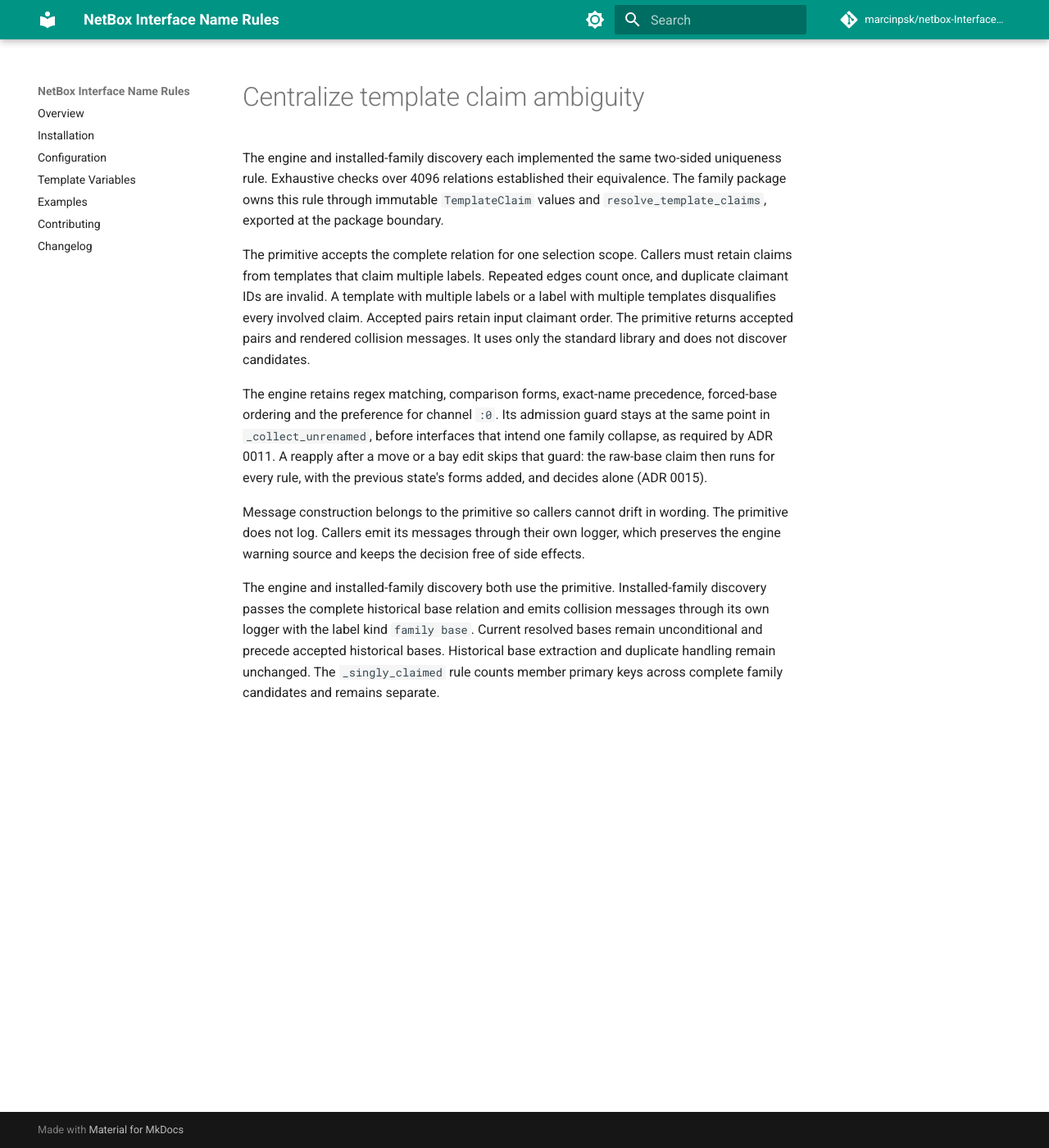
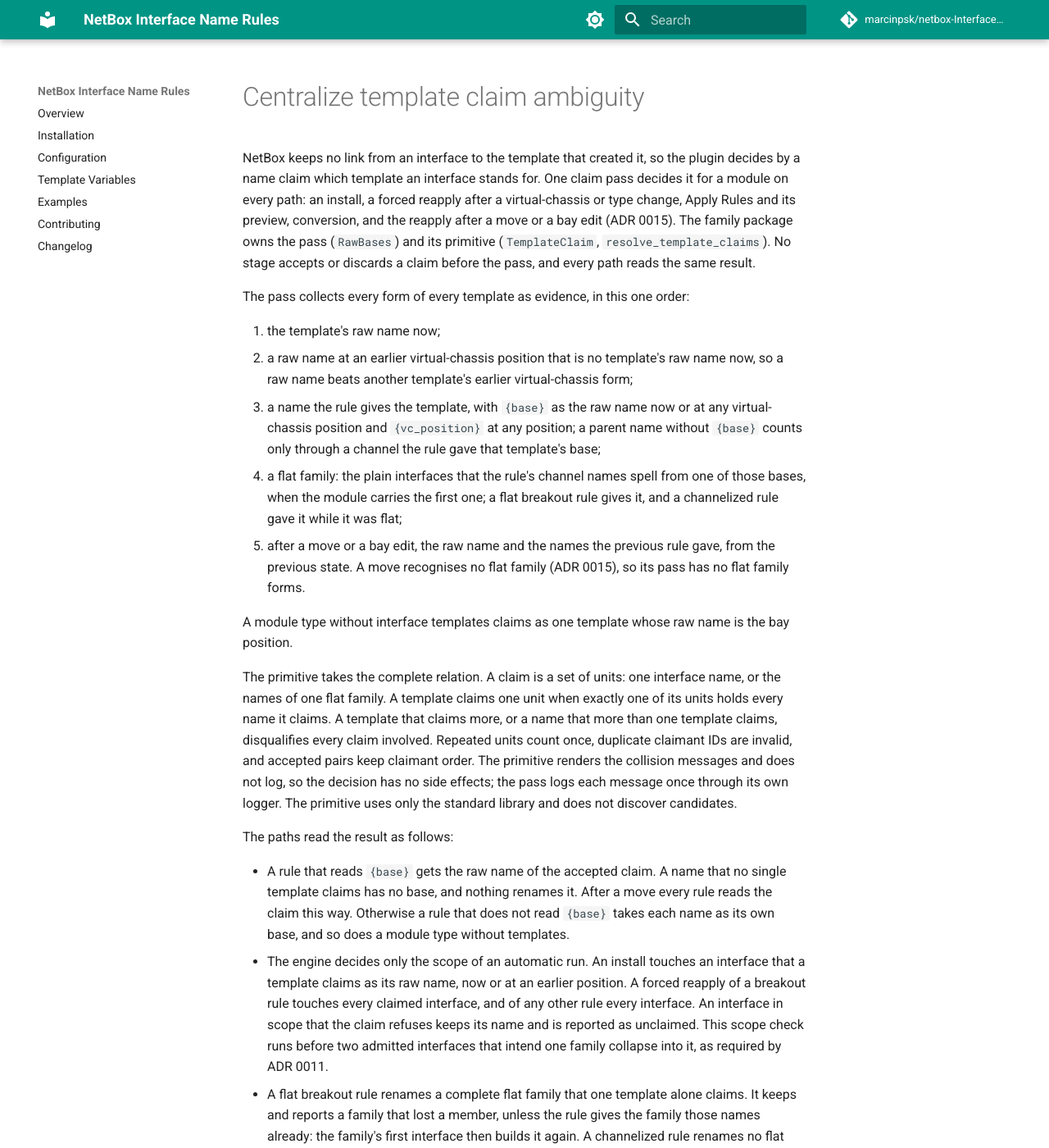
Before and after one commit to marcinpsk/netbox-InterfaceNameRules-plugin, an MkDocs documentation site: the page built from docs/adr/0013-centralize-template-claim-ambiguity.md, in a window 1280 px wide and 1400 px high. Shown: the whole window at 82% size. Built offline with MkDocs 1.6.1 and Material for MkDocs 9.7.7, drawn with Linux system fonts in a browser that asks for light colours; comment, search, counter and statistics services are not loaded; some of the changed text lies outside the part shown.

Commit message:
docs(adr): state one claim resolution order for every path
ADR 0013 now lists the forms of the one claim pass in their order, and
how each path reads the result. It records why the separate
{vc_position} stages and the filter on historical bases were removed.
ADR 0011 states that the engine guard reads that claim and decides only
the scope of a run.

The template variable guide states that every path uses the same claim,
with the renumber example from the issue. The configuration guide lists
the journal reasons that the claim now gives, and a documentation test
pins the new statements.

Refs: #129

```diff
--- a/docs/adr/0013-centralize-template-claim-ambiguity.md
+++ b/docs/adr/0013-centralize-template-claim-ambiguity.md
@@ -4,34 +4,58 @@ status: accepted
 
 # Centralize template claim ambiguity
 
-The engine and installed-family discovery each implemented the same two-sided uniqueness rule.
-Exhaustive checks over 4096 relations established their equivalence.
-The family package owns this rule through immutable `TemplateClaim` values and
-`resolve_template_claims`, exported at the package boundary.
+NetBox keeps no link from an interface to the template that created it, so the plugin decides by a
+name claim which template an interface stands for. One claim pass decides it for a module on every
+path: an install, a forced reapply after a virtual-chassis or type change, Apply Rules and its
+preview, conversion, and the reapply after a move or a bay edit (ADR 0015). The family package owns
+the pass (`RawBases`) and its primitive (`TemplateClaim`, `resolve_template_claims`). No stage
+accepts or discards a claim before the pass, and every path reads the same result.
 
-The primitive accepts the complete relation for one selection scope.
-Callers must retain claims from templates that claim multiple labels.
-Repeated edges count once, and duplicate claimant IDs are invalid.
-A template with multiple labels or a label with multiple templates disqualifies
-every involved claim. Accepted pairs retain input claimant order.
-The primitive returns accepted pairs and rendered collision messages.
-It uses only the standard library and does not discover candidates.
+The pass collects every form of every template as evidence, in this one order:
 
-The engine retains regex matching, comparison forms, exact-name precedence,
-forced-base ordering and the preference for channel `:0`.
-Its admission guard stays at the same point in `_collect_unrenamed`, before
-interfaces that intend one family collapse, as required by ADR 0011.
-A reapply after a move or a bay edit skips that guard: the raw-base claim then runs for every rule,
-with the previous state's forms added, and decides alone (ADR 0015).
+1. the template's raw name now;
+2. a raw name at an earlier virtual-chassis position that is no template's raw name now, so a raw
+   name beats another template's earlier virtual-chassis form;
+3. a name the rule gives the template, with `{base}` as the raw name now or at any virtual-chassis
+   position and `{vc_position}` at any position; a parent name without `{base}` counts only through
+   a channel the rule gave that template's base;
+4. a flat family: the plain interfaces that the rule's channel names spell from one of those bases,
+   when the module carries the first one; a flat breakout rule gives it, and a channelized rule gave
+   it while it was flat;
+5. after a move or a bay edit, the raw name and the names the previous rule gave, from the previous
+   state. A move recognises no flat family (ADR 0015), so its pass has no flat family forms.
 
-Message construction belongs to the primitive so callers cannot drift in wording.
-The primitive does not log. Callers emit its messages through their own logger,
-which preserves the engine warning source and keeps the decision free of side effects.
+A module type without interface templates claims as one template whose raw name is the bay position.
 
-The engine and installed-family discovery both use the primitive.
-Installed-family discovery passes the complete historical base relation and emits
-collision messages through its own logger with the label kind `family base`.
-Current resolved bases remain unconditional and precede accepted historical bases.
-Historical base extraction and duplicate handling remain unchanged.
-The `_singly_claimed` rule counts member primary keys across complete family
-candidates and remains separate.
+The primitive takes the complete relation. A claim is a set of units: one interface name, or the
+names of one flat family. A template claims one unit when exactly one of its units holds every name
+it claims. A template that claims more, or a name that more than one template claims, disqualifies
+every claim involved. Repeated units count once, duplicate claimant IDs are invalid, and accepted
+pairs keep claimant order. The primitive renders the collision messages and does not log, so the
+decision has no side effects; the pass logs each message once through its own logger. The primitive
+uses only the standard library and does not discover candidates.
+
+The paths read the result as follows:
+
+- A rule that reads `{base}` gets the raw name of the accepted claim. A name that no single template
+  claims has no base, and nothing renames it. After a move every rule reads the claim this way.
+  Otherwise a rule that does not read `{base}` takes each name as its own base, and so does a module
+  type without templates.
+- The engine decides only the scope of an automatic run. An install touches an interface that a
+  template claims as its raw name, now or at an earlier position. A forced reapply of a breakout rule
+  touches every claimed interface, and of any other rule every interface. An interface in scope that
+  the claim refuses keeps its name and is reported as unclaimed. This scope check runs before two
+  admitted interfaces that intend one family collapse into it, as required by ADR 0011.
+- A flat breakout rule renames a complete flat family that one template alone claims. It keeps and
+  reports a family that lost a member, unless the rule gives the family those names already: the
+  family's first interface then builds it again. A channelized rule renames no flat family, and
+  conversion converts only a flat family that one template alone claims.
+
+Installed-family discovery and the engine's admission guard used to resolve the historical
+`{vc_position}` claims in stages of their own, before the raw-name guard admitted the remaining
+interfaces. After a renumber, the stages could each accept one of two candidates of one template,
+such as a family named at the old position and an interface at the new raw name, where one pass
+refuses both and reports them. Keeping the stages and aligning their filters was rejected, because
+each stage decides without the evidence the others hold. Dropping a historical base that some
+template resolves to now was also rejected: that filter ran before the claim, and a name the rule
+gives two templates belongs to neither.
```
Also changed, not shown: docs/adr/0011-contract-the-engine-to-a-family-facade.md (+1 -1 lines), docs/configuration.md (+6 -3 lines), docs/template-variables.md (+8 -3 lines), 1 other file.
